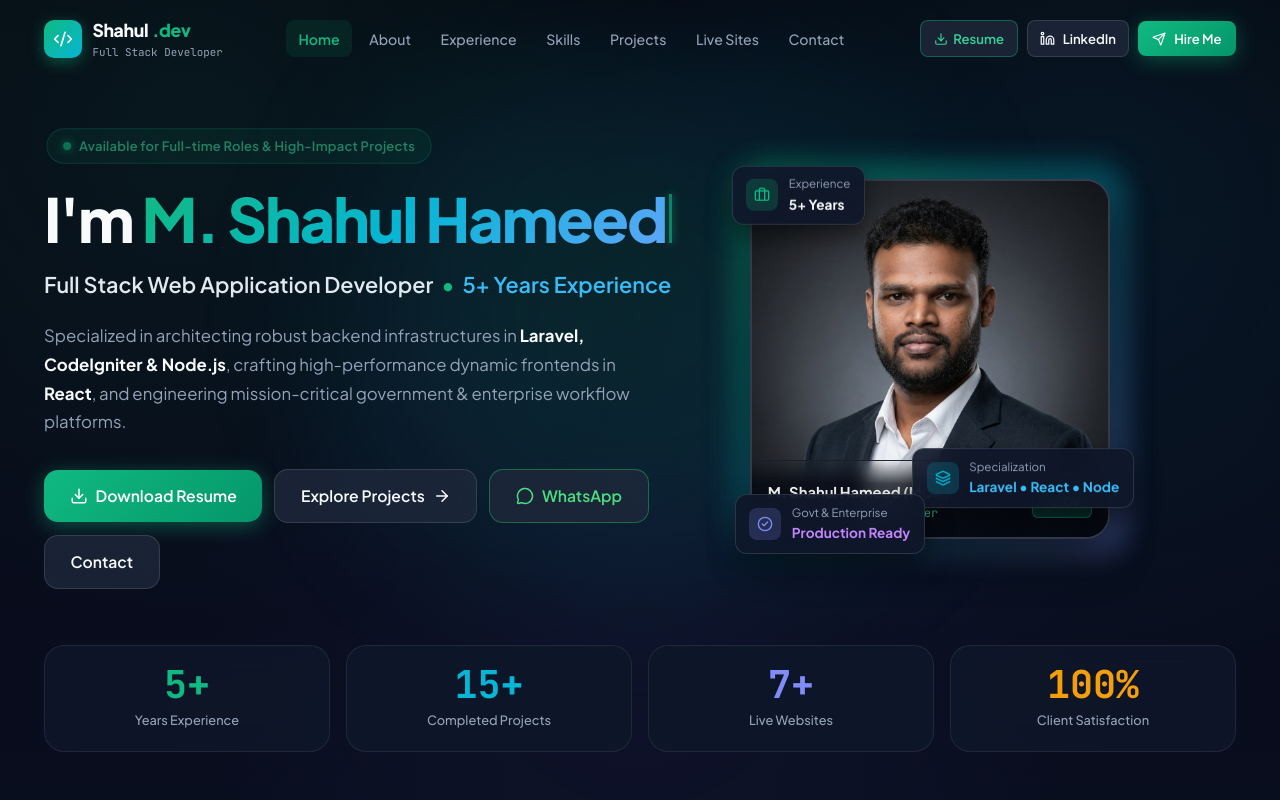
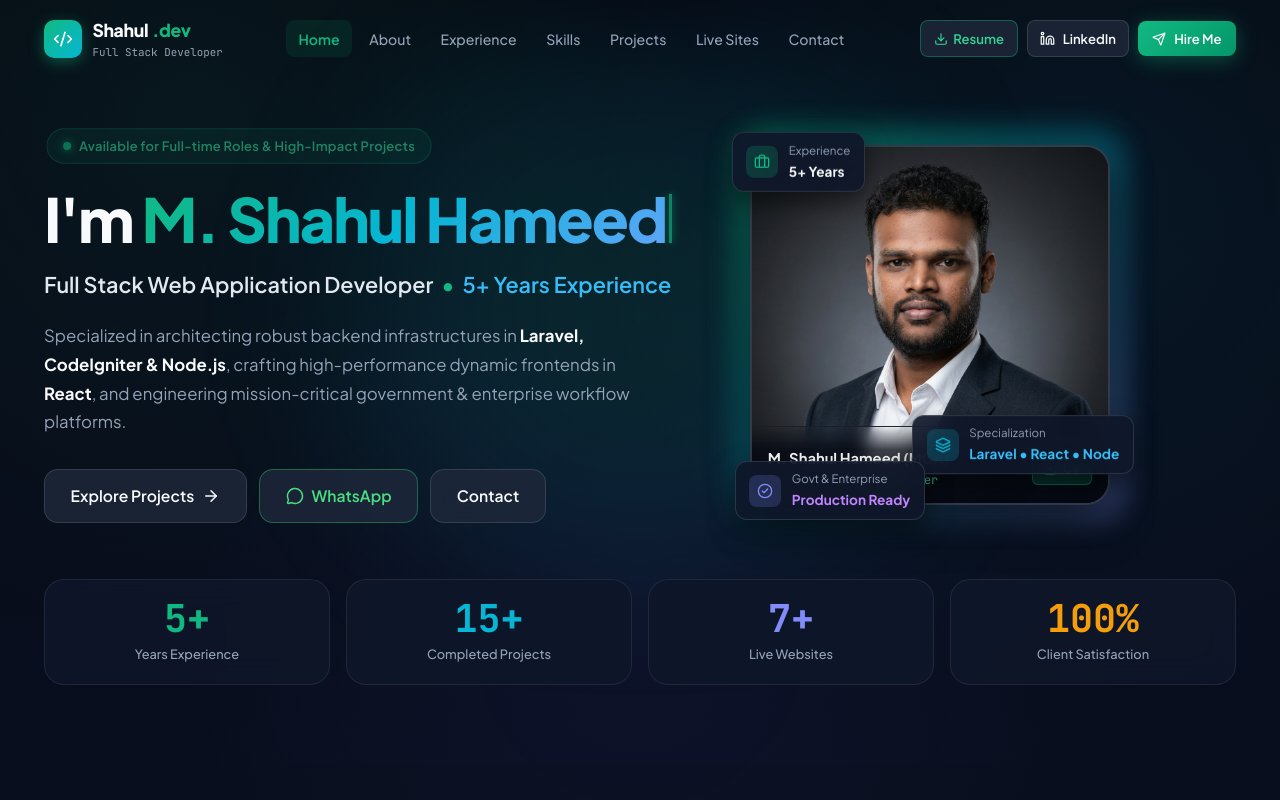
Before and after one commit to shahulh282/portfolio, a React (Vite) app: page / in a window 1280 px wide. Shown: the top 800 px of the page. Built offline with nearby package versions, Linux system fonts and the light colour scheme.

Commit message:
update: refine hero CTA buttons

```diff
--- a/src/components/Hero.jsx
+++ b/src/components/Hero.jsx
@@ -152,18 +152,7 @@ export default function Hero({ onOpenProjectModal }) {
 
             {/* CTAs Action Buttons */}
             <div className="hero-cta-group">
-              <a
-                href="/Shahul_Hameed_Resume.pdf"
-                download="Shahul_Hameed_Resume.pdf"
-                className="btn btn-primary btn-lg"
-                title="Download Shahul Hameed Resume PDF"
-                style={{
-                  boxShadow: '0 4px 20px rgba(16, 185, 129, 0.4)'
-                }}
-              >
-                <Download size={18} />
-                <span>Download Resume</span>
-              </a>
+
 
               <a href="#projects" className="btn btn-secondary btn-lg">
                 <span>Explore Projects</span>
```
